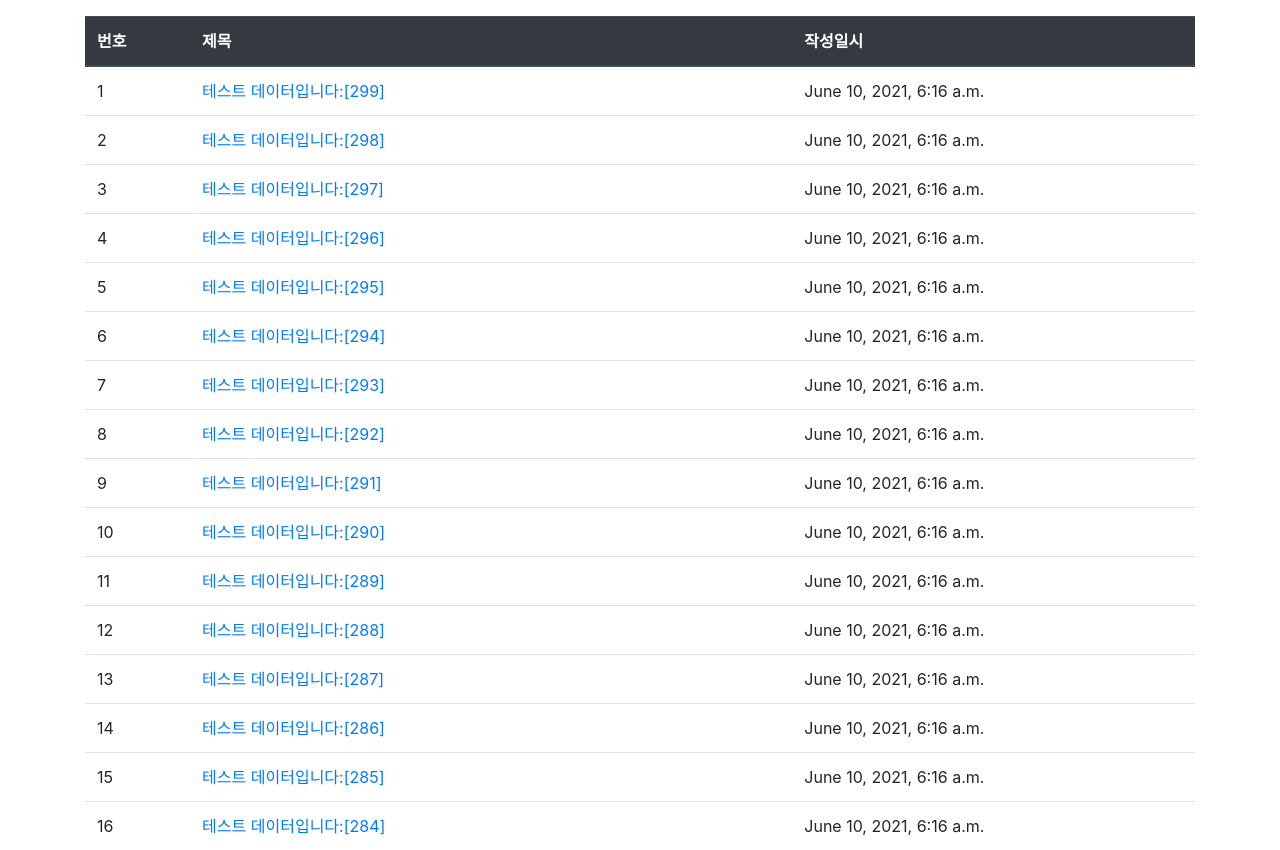
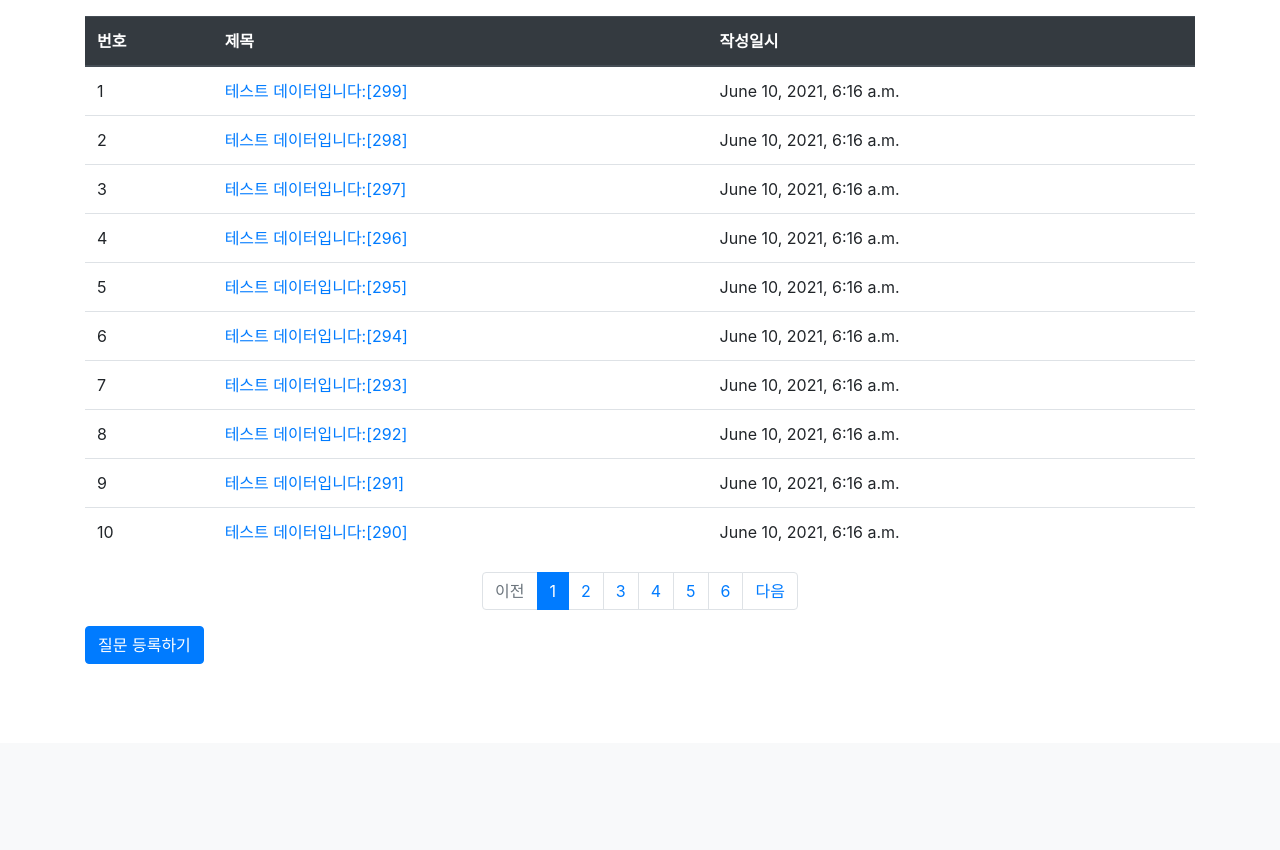
Before and after one commit to oxomn/Django, a Django app: page /pybo/ in a window 1280 px wide. Shown: the part 57-907 px from the top of the page. After the commit the page ends 721 px from the top, so only its background shows below. Run offline with Django 3.2, Linux system fonts and the light colour scheme; data comes from the database, SQL or seed files in the repository; both versions use the stored data as it was after the commit; some libraries are stand-ins or nearby versions.

Commit message:
3-02 page_number

```diff
--- a/pybo/views.py
+++ b/pybo/views.py
@@ -8,14 +8,22 @@ from django.http import HttpResponse
 from .models import Question
 from django.utils import timezone
 from .forms import QuestionForm, AnswerForm
-
+from django.core.paginator import Paginator
 #----------------------------------#
 def index(request):
     """
     pybo 목록 출력
     """
+
+     # 입력 파라미터
+    page = request.GET.get('page', '1')  # 페이지
+
     question_list = Question.objects.order_by('-create_date')
-    context = {'question_list' : question_list}
+
+    paginator = Paginator(question_list, 10)  # 페이지당 10개씩 보여주기
+    page_obj = paginator.get_page(page)
+
+    context = {'question_list' : page_obj}
 
     return render(request, 'pybo/question_list.html', context)
 
--- a/templates/pybo/question_list.html
+++ b/templates/pybo/question_list.html
@@ -29,6 +29,49 @@
         {% endif %}
         </tbody>
     </table>
+     <!-- 페이징처리 시작 -->
+    <ul class="pagination justify-content-center">
+        <!-- 이전페이지 -->
+        {% if question_list.has_previous %}
+        <li class="page-item">
+            <a class="page-link" href="?page={{ question_list.previous_page_number }}">이전</a>
+        </li>
+        {% else %}
+        <li class="page-item disabled">
+            <a class="page-link" tabindex="-1" aria-disabled="true" href="#">이전</a>
+        </li>
+        {% endif %}
+        <!-- 페이지리스트 -->
+        {% for page_number in question_list.paginator.page_range %}
+
+        {% if page_number >= question_list.number|add:-5 and page_number <= question_list.number|add:5 %}
+
+            {% if page_number == question_list.number %}
+            <li class="page-item active" aria-current="page">
+                <a class="page-link" href="?page={{ page_number }}">{{ page_number }}</a>
+            </li>
+            {% else %}
+            <li class="page-item">
+                <a class="page-link" href="?page={{ page_number }}">{{ page_number }}</a>
+            </li>
+            {% endif %}
+
+        {% endif %}
+
+        {% endfor %}
+        <!-- 다음페이지 -->
+        {% if question_list.has_next %}
+        <li class="page-item">
+            <a class="page-link" href="?page={{ question_list.next_page_number }}">다음</a>
+        </li>
+        {% else %}
+        <li class="page-item disabled">
+            <a class="page-link" tabindex="-1" aria-disabled="true" href="#">다음</a>
+        </li>
+        {% endif %}
+    </ul>
+    <!-- 페이징처리 끝 -->
+
     <a href="{% url 'pybo:question_create' %}" class="btn btn-primary">질문 등록하기</a>
 
 </div>
```
Also changed, not shown: db.sqlite3.
